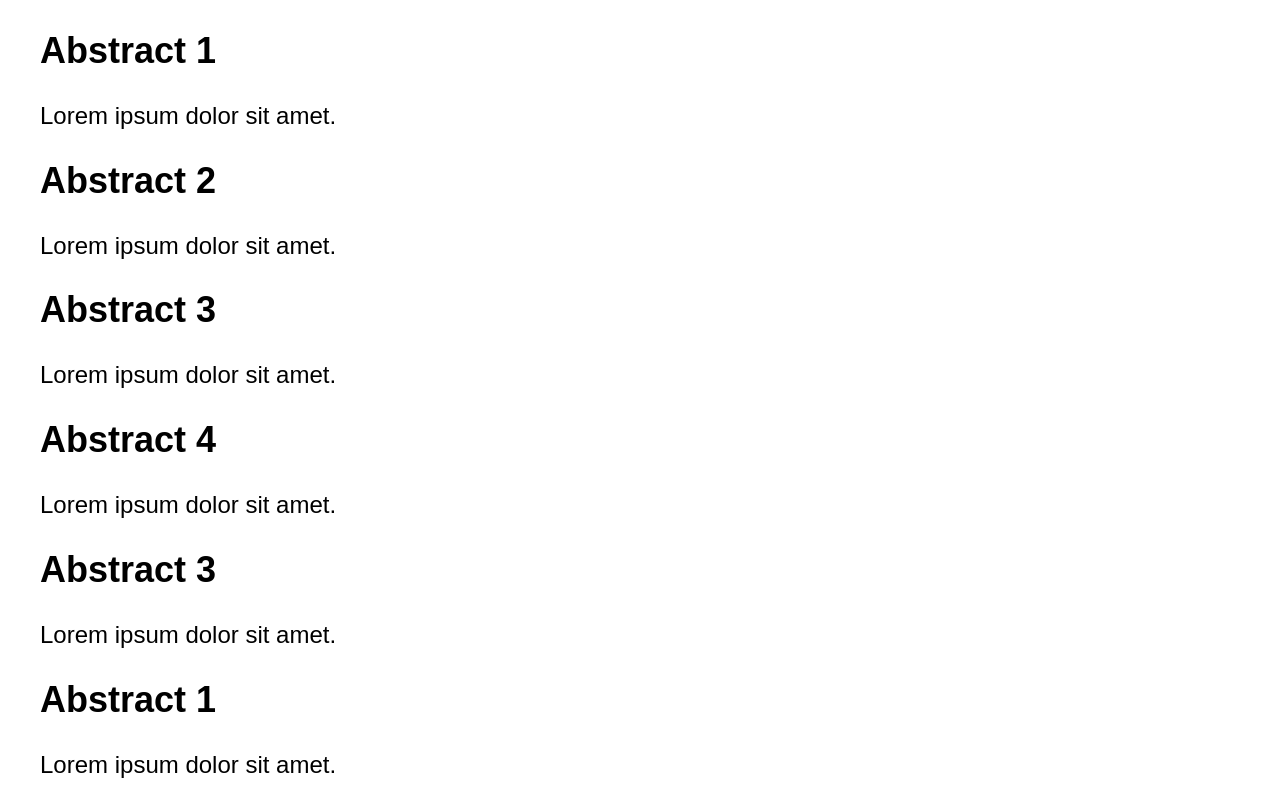
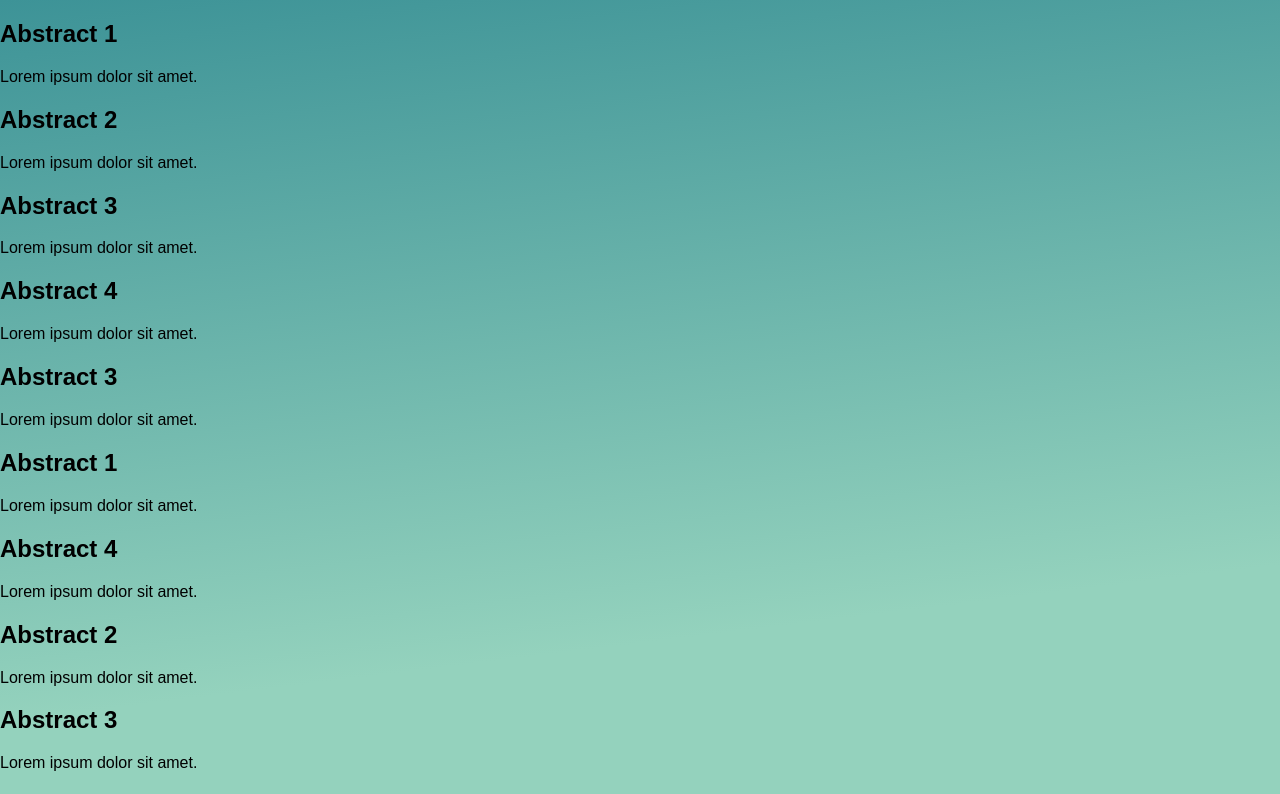
Before and after one commit to akgmage/flex-box, an Angular app: page / in a window 1280 px wide. Shown: the top 794 px of the page. Built offline with nearby package versions, Linux system fonts and the light colour scheme.

Commit message:
add linear gradient and turn off margin and padding for figure

```diff
--- a/src/styles.css
+++ b/src/styles.css
@@ -13,32 +13,14 @@ body {
   font-family: Arial, sans-serif;
   margin: 0;
   padding: 0;
-  font-size: 1.5rem;
+  background: linear-gradient(
+    353deg,
+    rgba(148, 210, 189, 1) 40%,
+    rgba(61, 147, 151, 1) 100%
+  );
 }
-/* turn off bullets, push the box down the page, set a border plus width and height for demo purpose */
-ul {
+
+figure {
+  margin: 0;
   padding: 0;
-  list-style-type: none;
-  margin: 5rem auto;
-  border: 10px dotted #9b2226;
-
-  display: flex;
-  flex-flow: row wrap;
-  justify-content: center;
-  align-items: center;
-  align-content: space-evenly;
 }
-/* set border background to see each li*/
-li {
-  border: 2px solid #001219;
-  background-color: #ee9800;
-  height: 100px;
-  order: 1;
-  width: 30%;
-  flex-grow: 2;
-}
-/* Note : never use width inside of flexbox. Flex basis has to do with how wide is the box sort of?*/
-.flex2 {
-  order: 2;
-  flex-basis: 25%;
-}
```
